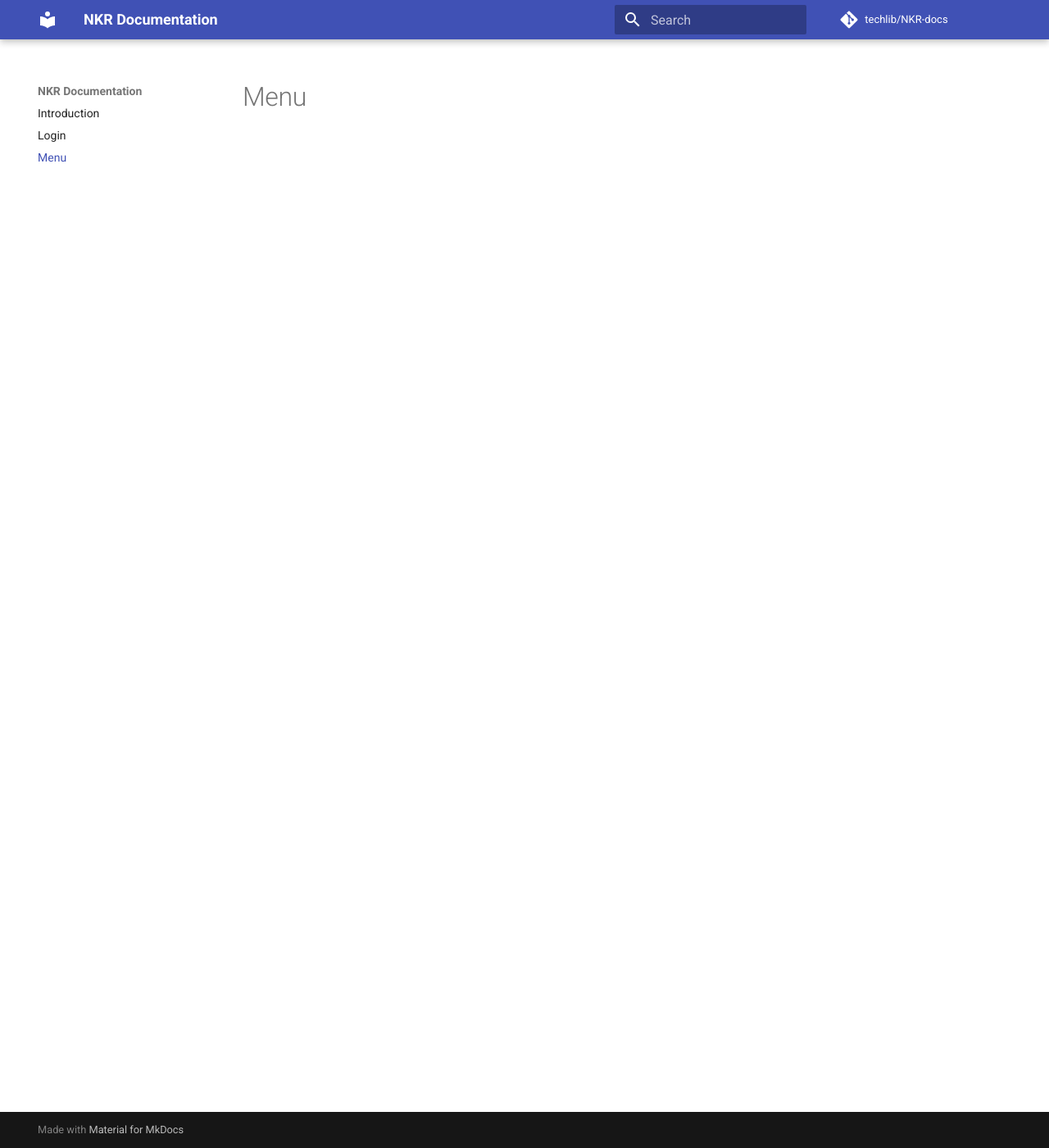
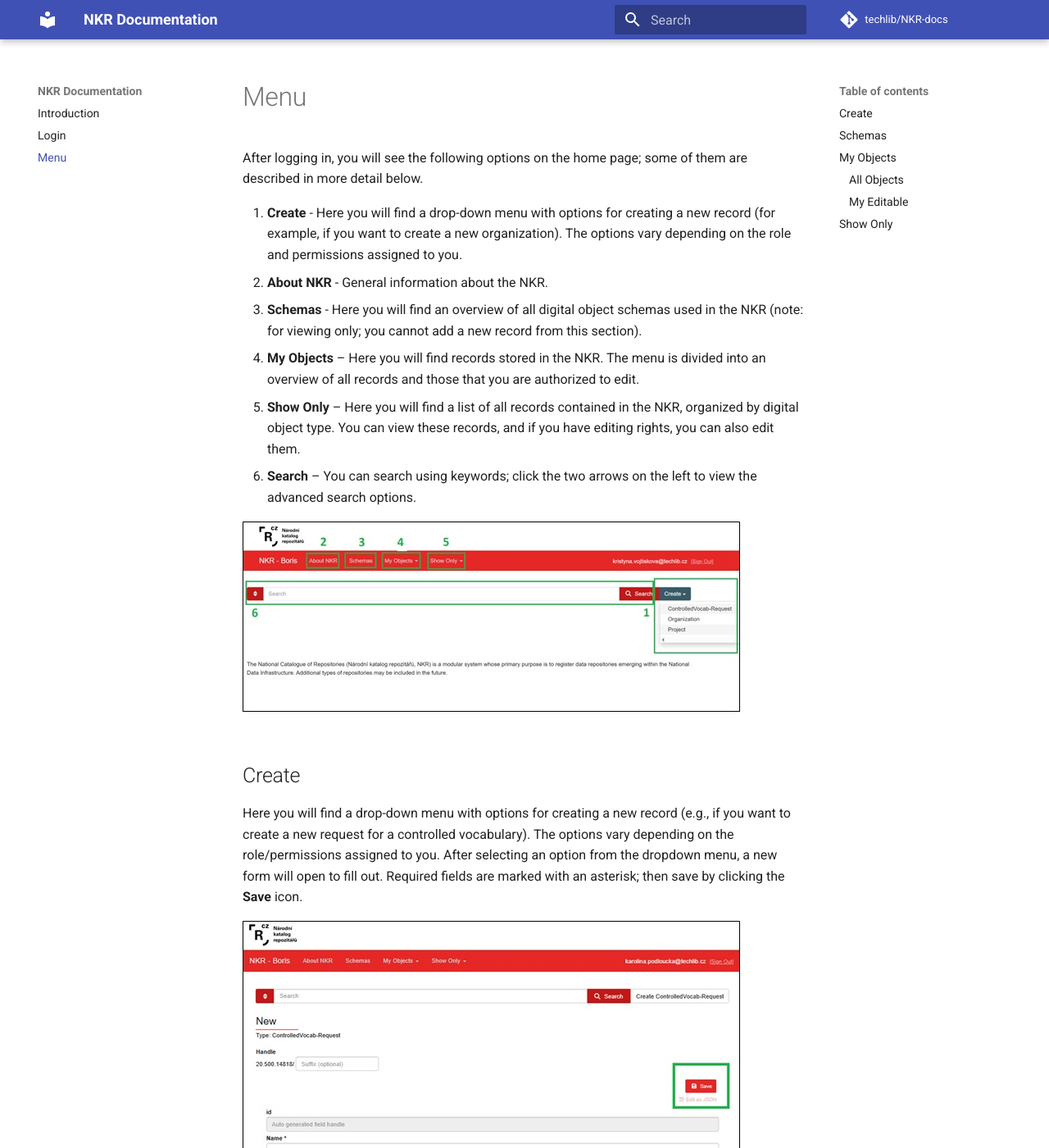
Before and after one commit to techlib/NKR-docs, an MkDocs documentation site: the page built from docs/menu.md, in a window 1280 px wide and 1400 px high. Shown: the whole window at 82% size. Built offline with MkDocs 1.6.1 and Material for MkDocs 9.7.7, drawn with Linux system fonts in a browser that asks for light colours; comment, search, counter and statistics services are not loaded; some of the changed text lies outside the part shown.

Commit message:
Update menu.md

```diff
--- a/docs/menu.md
+++ b/docs/menu.md
@@ -1 +1,86 @@
 # Menu
+
+After logging in, you will see the following options on the home page; some of them are described in more detail below.
+
+1.	**Create** - Here you will find a drop-down menu with options for creating a new record (for example, if you want to create a new organization). The options vary depending on the role and permissions assigned to you.
+2.	**About NKR** - General information about the NKR.
+3.	**Schemas** - Here you will find an overview of all digital object schemas used in the NKR (note: for viewing only; you cannot add a new record from this section).
+4.	**My Objects** – Here you will find records stored in the NKR. The menu is divided into an overview of all records and those that you are authorized to edit.
+5.	**Show Only** – Here you will find a list of all records contained in the NKR, organized by digital object type. You can view these records, and if you have editing rights, you can also edit them.
+6.	**Search** – You can search using keywords; click the two arrows on the left to view the advanced search options.
+
+![menu](img/menu.jpg)
+
+## Create
+Here you will find a drop-down menu with options for creating a new record (e.g., if you want to create a new request for a controlled vocabulary). The options vary depending on the role/permissions assigned to you. After selecting an option from the dropdown menu, a new form will open to fill out. Required fields are marked with an asterisk; then save by clicking the **Save** icon.
+
+![create](img/create.jpg)
+
+## Schemas
+This icon takes you to a page stating that the schemas for all digital objects contained in the NKR are available at https://repo.cz/#schemas. Clicking on the link will open the page in a new browser tab.
+
+![schemas](img/schemas.jpg)
+
+A list of all types of digital objects is displayed here. A digital object refers to structured content and metadata that convey specific information. This section is for viewing only; you cannot edit any objects or create new records. Each schema is displayed in JSON format and in a form.
+
+**ContactList** – List of contacts
+
+**ControlledVocab** – Controlled vocabularies
+
+**ControlledVocab-Request** – Request for a new controlled vocabulary
+
+**Group** – Not used
+
+**MetadataSchema** – Description of the metadata schema used in this repository (to be updated)
+
+**Organization** – Information about the organization associated with the repository
+
+**Project** – Project/grant linked to a repository
+
+**Repository** – Repository description
+
+**Test** – Please do not use
+
+**User** – Please do not use
+
+![types](img/types.jpg)
+
+For example, if you want to view a schema for an organization, clicking Organization displays it in JSON format.
+
+![json](img/json.jpg)
+
+If you click the icon above **Preview UI**, the organization form will be displayed.
+
+![prewiew_ui](img/ui.jpg)
+
+![objet_id](img/object_id.jpg)
+
+## My Objects
+In this tab, you have the following options: **All Objects and My Editable**.
+
+![my_objet](img/my_object.jpg)
+
+### All Objects
+Here you find all records in the NKR in one place.
+
+![all_objet](img/all_object.jpg)
+
+Clicking on a record's name or ID takes you to its details page, where you'll see an **Edit** button if you have editing permissions for that record.
+
+![all_objet](img/edit.jpg)
+
+### My Editable
+Here you will find only those records that you have permission to edit. After clicking the **Edit** button, you can edit all fields, then save your changes by clicking the **Save** button.
+
+## Show Only
+Here you will find all records organized into individual digital objects. This feature makes it easy to search through records in each section.
+
+![show_only](img/show_only.jpg)
+
+For example, if you click on **Repository**, a list of all repositories stored in the NKR will appear.
+
+![repository](img/repository.jpg)
+
+Clicking on a record's name or ID takes you to its details page, where you'll see an **Edit** button if you have editing permissions for that record.
+
+![edit](img/edit.jpg)
```
